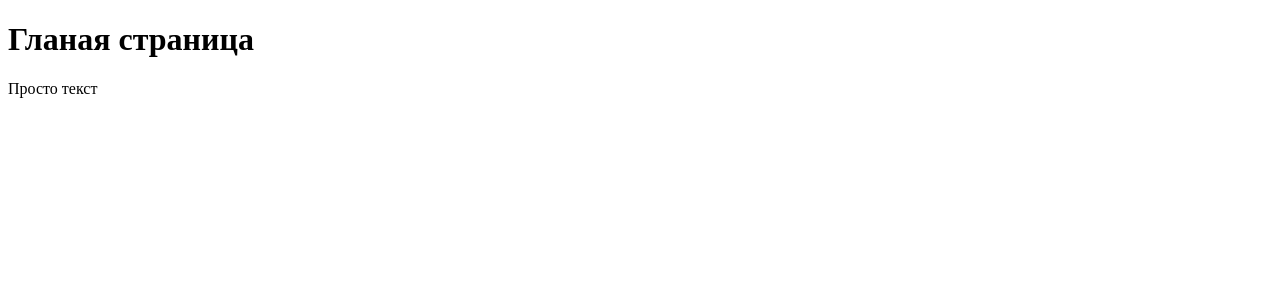
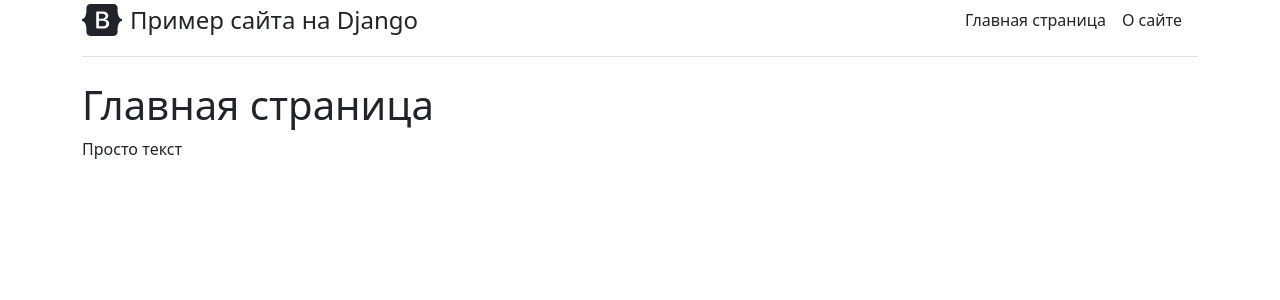
Before and after one commit to Maxim29003/Django_pr_one, a Django app: page / in a window 1280 px wide. Shown: the top 300 px of the page. Run offline with Django 4.2, Linux system fonts and the light colour scheme.

Commit message:
Добавил базовый шаблон base.html

```diff
--- /dev/null
+++ b/taskmanager/main/templates/main/base.html
@@ -0,0 +1,92 @@
+<!DOCTYPE html>
+<html lang="ru">
+  <head>
+    <meta charset="UTF-8" />
+    <meta http-equiv="X-UA-Compatible" content="IE=edge" />
+    <meta name="viewport" content="width=device-width, initial-scale=1.0" />
+    <title>
+      {% block title %}
+      {% endblock %}
+    </title>
+    <link
+      href="https://cdn.jsdelivr.net/npm/bootstrap@5.2.0/dist/css/bootstrap.min.css"
+      rel="stylesheet"
+      integrity="sha384-gH2yIJqKdNHPEq0n4Mqa/HGKIhSkIHeL5AyhkYV8i59U5AR6csBvApHHNl/vI1Bx"
+      crossorigin="anonymous"
+    />
+  </head>
+  <body>
+    <div class="container">
+      <div
+        class="d-flex flex-column flex-md-row align-items-center pb-3 mb-4 border-bottom"
+      >
+        <a
+          href="{% url 'home' %}"
+          class="d-flex align-items-center text-dark text-decoration-none"
+        >
+          <svg
+            xmlns="http://www.w3.org/2000/svg"
+            width="40"
+            height="32"
+            class="me-2"
+            viewBox="0 0 118 94"
+            role="img"
+          >
+            <title>
+              {% block titleOne %}
+              {% endblock %}
+            </title>
+            <path
+              fill-rule="evenodd"
+              clip-rule="evenodd"
+              d="M24.509 0c-6.733 0-11.715 5.893-11.492 12.284.214 6.14-.064 14.092-2.066 20.577C8.943 39.365 5.547 43.485 0 44.014v5.972c5.547.529 8.943 4.649 10.951 11.153 2.002 6.485 2.28 14.437 2.066 20.577C12.794 88.106 17.776 94 24.51 94H93.5c6.733 0 11.714-5.893 11.491-12.284-.214-6.14.064-14.092 2.066-20.577 2.009-6.504 5.396-10.624 10.943-11.153v-5.972c-5.547-.529-8.934-4.649-10.943-11.153-2.002-6.484-2.28-14.437-2.066-20.577C105.214 5.894 100.233 0 93.5 0H24.508zM80 57.863C80 66.663 73.436 72 62.543 72H44a2 2 0 01-2-2V24a2 2 0 012-2h18.437c9.083 0 15.044 4.92 15.044 12.474 0 5.302-4.01 10.049-9.119 10.88v.277C75.317 46.394 80 51.21 80 57.863zM60.521 28.34H49.948v14.934h8.905c6.884 0 10.68-2.772 10.68-7.727 0-4.643-3.264-7.207-9.012-7.207zM49.948 49.2v16.458H60.91c7.167 0 10.964-2.876 10.964-8.281 0-5.406-3.903-8.178-11.425-8.178H49.948z"
+              fill="currentColor"
+            ></path>
+          </svg>
+          <span class="fs-4"
+            ><ya-tr-span
+              data-index="0-0"
+              data-translated="true"
+              data-source-lang="en"
+              data-target-lang="ru"
+              data-value="Pricing example"
+              data-translation="Пример ценообразования"
+              data-type="trSpan"
+              >Пример сайта на Django</ya-tr-span
+            ></span
+          >
+        </a>
+
+        <nav class="d-inline-flex mt-2 mt-md-0 ms-md-auto">
+          <a class="me-3 py-2 text-dark text-decoration-none" href="{% url 'home' %}"
+            ><ya-tr-span
+              data-index="1-0"
+              data-translated="true"
+              data-source-lang="en"
+              data-target-lang="ru"
+              data-value="Features"
+              data-translation="Главная страница"
+              data-type="trSpan"
+              >Главная страница</ya-tr-span
+            ></a
+          >
+          <a class="me-3 py-2 text-dark text-decoration-none" href="{% url 'about' %}"
+            ><ya-tr-span
+              data-index="2-0"
+              data-translated="true"
+              data-source-lang="en"
+              data-target-lang="ru"
+              data-value="Enterprise"
+              data-translation="О сайте"
+              data-type="trSpan"
+              >О сайте</ya-tr-span
+            ></a
+          >
+        </nav>
+      </div>
+      {% block content %}
+      {% endblock %}
+    </div>
+
+  </body>
+</html>
--- a/taskmanager/main/templates/main/index.html
+++ b/taskmanager/main/templates/main/index.html
@@ -1,13 +1,16 @@
-<!DOCTYPE html>
-<html lang="en">
-<head>
-    <meta charset="UTF-8">
-    <title>Главная страница</title>
-</head>
-<body>
-    <h1>Гланая страница</h1>
+{% extends 'main/base.html' %}
+
+{% block title %}
+  Главная страница
+{% endblock %}
+
+{% block titleOne %}
+   <h1>Главная страница</h1>
+{% endblock %}
+
+{% block content %}
+  <h1>Главная страница</h1>
     <p>
-        Просто текст
+      Просто текст
     </p>
-</body>
-</html>
+{% endblock %}
--- a/taskmanager/main/urls.py
+++ b/taskmanager/main/urls.py
@@ -3,6 +3,6 @@ from . import views
 
 
 urlpatterns = [
-    path('', views.index),
-    path('about',views.about),
+    path('', views.index, name='home'),
+    path('about',views.about, name='about'),
 ]
```
Also changed, not shown: taskmanager/main/templates/main/about.html (+14 -11 lines).
